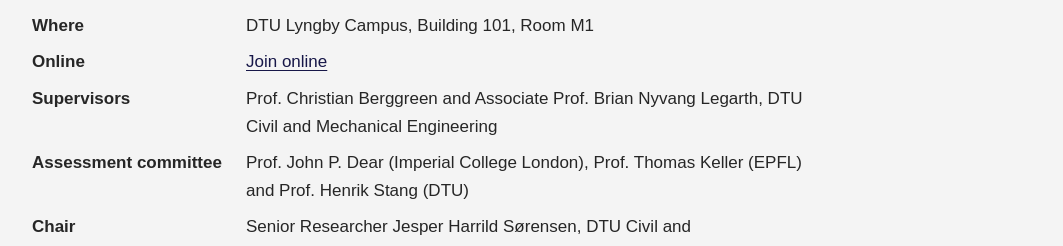
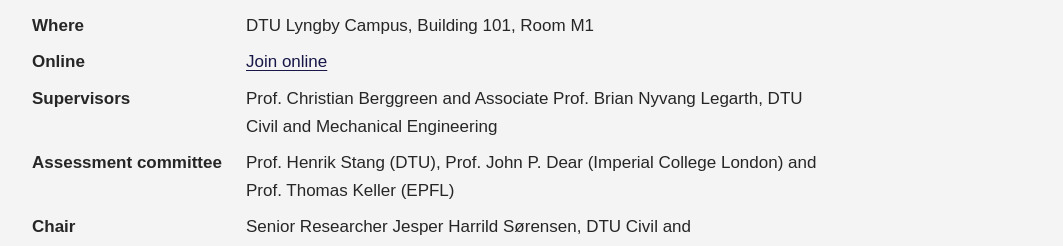
Before and after one commit to MahdiTBT/phd-summary, a plain HTML site: page index.html in a window 1280 px wide. Shown: the part 4205-4451 px from the top of the page, without its empty margins (108-1171 px from the left). Drawn offline with Linux system fonts and the light colour scheme.

Commit message:
List Henrik Stang first in the assessment committee

```diff
--- a/index.html
+++ b/index.html
@@ -192,7 +192,7 @@ footer .wrap { display: flex; flex-wrap: wrap; justify-content: space-between; g
         <dt>Where</dt><dd>DTU Lyngby Campus, Building 101, Room M1</dd>
         <dt>Online</dt><dd><a href="https://vault.bitwarden.eu/#/send/6gnQvxtYIk-YWLUFAOVPXg/yeElSeiA7oPN0aztnmn6JQ">Join online</a></dd>
         <dt>Supervisors</dt><dd>Prof. Christian Berggreen and Associate Prof. Brian Nyvang Legarth, DTU Civil and Mechanical Engineering</dd>
-        <dt>Assessment committee</dt><dd>Prof. John P. Dear (Imperial College London), Prof. Thomas Keller (EPFL) and Prof. Henrik Stang (DTU)</dd>
+        <dt>Assessment committee</dt><dd>Prof. Henrik Stang (DTU), Prof. John P. Dear (Imperial College London) and Prof. Thomas Keller (EPFL)</dd>
         <dt>Chair</dt><dd>Senior Researcher Jesper Harrild S&oslash;rensen, DTU Civil and Mechanical Engineering</dd>
       </dl>
     </section>
```
